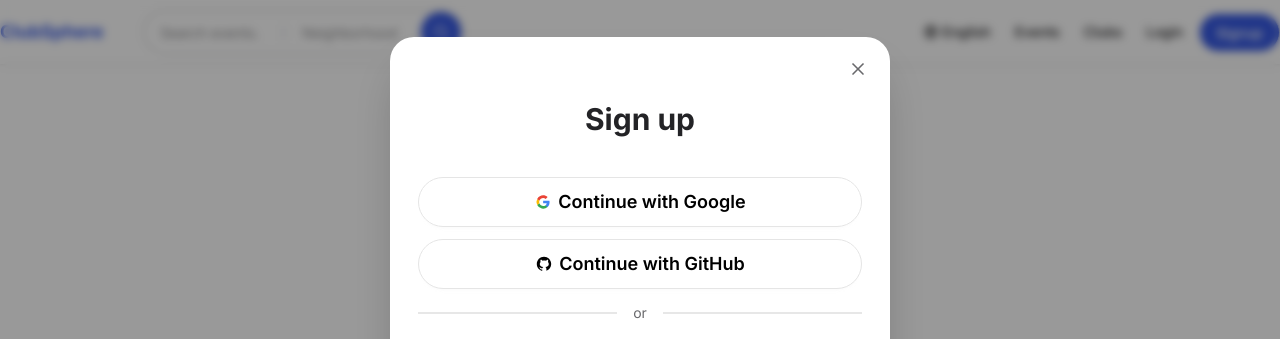
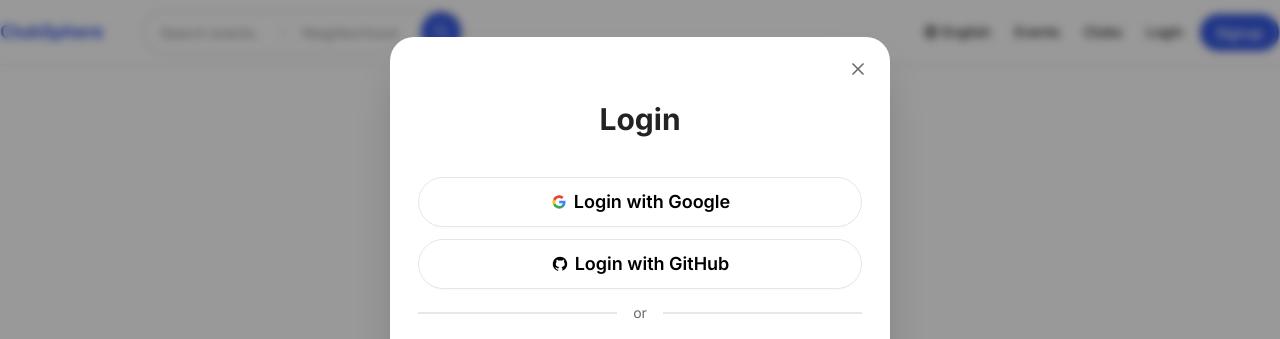
Before and after one commit to azizurrbappy/clubsphere, a React (Vite) app: page / in a window 1280 px wide. Both pictures are taken after a click on the button "Login". Shown: the top 339 px of the page. Built offline with nearby package versions, Linux system fonts and the light colour scheme; grey boxes are pictures that could not be loaded.

Commit message:
login page complete and get login page input value

```diff
--- a/src/Provider/ModalProvider.jsx
+++ b/src/Provider/ModalProvider.jsx
@@ -43,7 +43,7 @@
             {/* Modal Content */}
             <section className="px-7 pb-7">
               <h3 className="text-3xl font-bold text-[#232326] text-center pb-10">
-                Sign up
+                {loginModal ? 'Login' : 'Sign up'}
               </h3>
 
               <div className="flex flex-col gap-3">
@@ -75,7 +75,7 @@
                       ></path>
                     </g>
                   </svg>
-                  Continue with Google
+                  {loginModal ? 'Login' : 'Continue'} with Google
                 </button>
 
                 <button className="btn bg-transparent text-black border-[#e5e5e5] py-6 px-6 rounded-full text-lg font-semibold">
@@ -89,7 +89,7 @@
                   >
                     <path d="M15,3C8.373,3,3,8.373,3,15c0,5.623,3.872,10.328,9.092,11.63C12.036,26.468,12,26.28,12,26.047v-2.051 c-0.487,0-1.303,0-1.508,0c-0.821,0-1.551-0.353-1.905-1.009c-0.393-0.729-0.461-1.844-1.435-2.526 c-0.289-0.227-0.069-0.486,0.264-0.451c0.615,0.174,1.125,0.596,1.605,1.222c0.478,0.627,0.703,0.769,1.596,0.769 c0.433,0,1.081-0.025,1.691-0.121c0.328-0.833,0.895-1.6,1.588-1.962c-3.996-0.411-5.903-2.399-5.903-5.098 c0-1.162,0.495-2.286,1.336-3.233C9.053,10.647,8.706,8.73,9.435,8c1.798,0,2.885,1.166,3.146,1.481C13.477,9.174,14.461,9,15.495,9 c1.036,0,2.024,0.174,2.922,0.483C18.675,9.17,19.763,8,21.565,8c0.732,0.731,0.381,2.656,0.102,3.594 c0.836,0.945,1.328,2.066,1.328,3.226c0,2.697-1.904,4.684-5.894,5.097C18.199,20.49,19,22.1,19,23.313v2.734 c0,0.104-0.023,0.179-0.035,0.268C23.641,24.676,27,20.236,27,15C27,8.373,21.627,3,15,3z"></path>
                   </svg>
-                  Continue with GitHub
+                  {loginModal ? 'Login' : 'Continue'} with GitHub
                 </button>
               </div>
 
--- a/src/components/BlogCard/BlogCard.jsx
+++ b/src/components/BlogCard/BlogCard.jsx
@@ -20,7 +20,7 @@
           connections by joining a Girls Night Out Meetup group.
         </p>
         <Link
-          to=""
+          to="/"
           className="text-[#3659e3] font-medium hover:underline max-sm:hidden text-sm"
         >
           Read More
--- a/src/components/Login/Login.jsx
+++ b/src/components/Login/Login.jsx
@@ -4,17 +4,21 @@
 
 const Login = ({ setLoginModal }) => {
   const [isPasswordShow, setIsPasswordShow] = useState(false);
-  const { register } = useForm();
+  const { register, handleSubmit } = useForm();
+
+  const handleLogin = data => {
+    console.log(data);
+  };
   return (
     <>
-      <form className="space-y-2">
+      <form onSubmit={handleSubmit(handleLogin)} className="space-y-2">
         <fieldset className="fieldset">
           <legend className="fieldset-legend font-semibold text-base">
             Email
           </legend>
           <input
             type="email"
-            {...register('email')}
+            {...register('email', { required: true })}
             className="input input-lg rounded-xl w-full outline-0 text-sm"
           />
         </fieldset>
@@ -25,7 +29,7 @@
           </legend>
           <input
             type={isPasswordShow ? 'text' : 'password'}
-            {...register('password')}
+            {...register('password', { required: true })}
             className="input input-lg rounded-xl w-full outline-0 text-sm pr-12"
           />
           <button
--- a/src/index.css
+++ b/src/index.css
@@ -23,7 +23,7 @@
 
 /* Navbar */
 .nav-links li {
-  @apply hover:bg-[#f6f6f6] rounded-full px-3 py-2 cursor-pointer;
+  @apply hover:bg-[#f6f6f6] rounded-full px-3 py-2 cursor-pointer delay-50 duration-200;
 }
 
 /* Events And Clubs Page */
```
